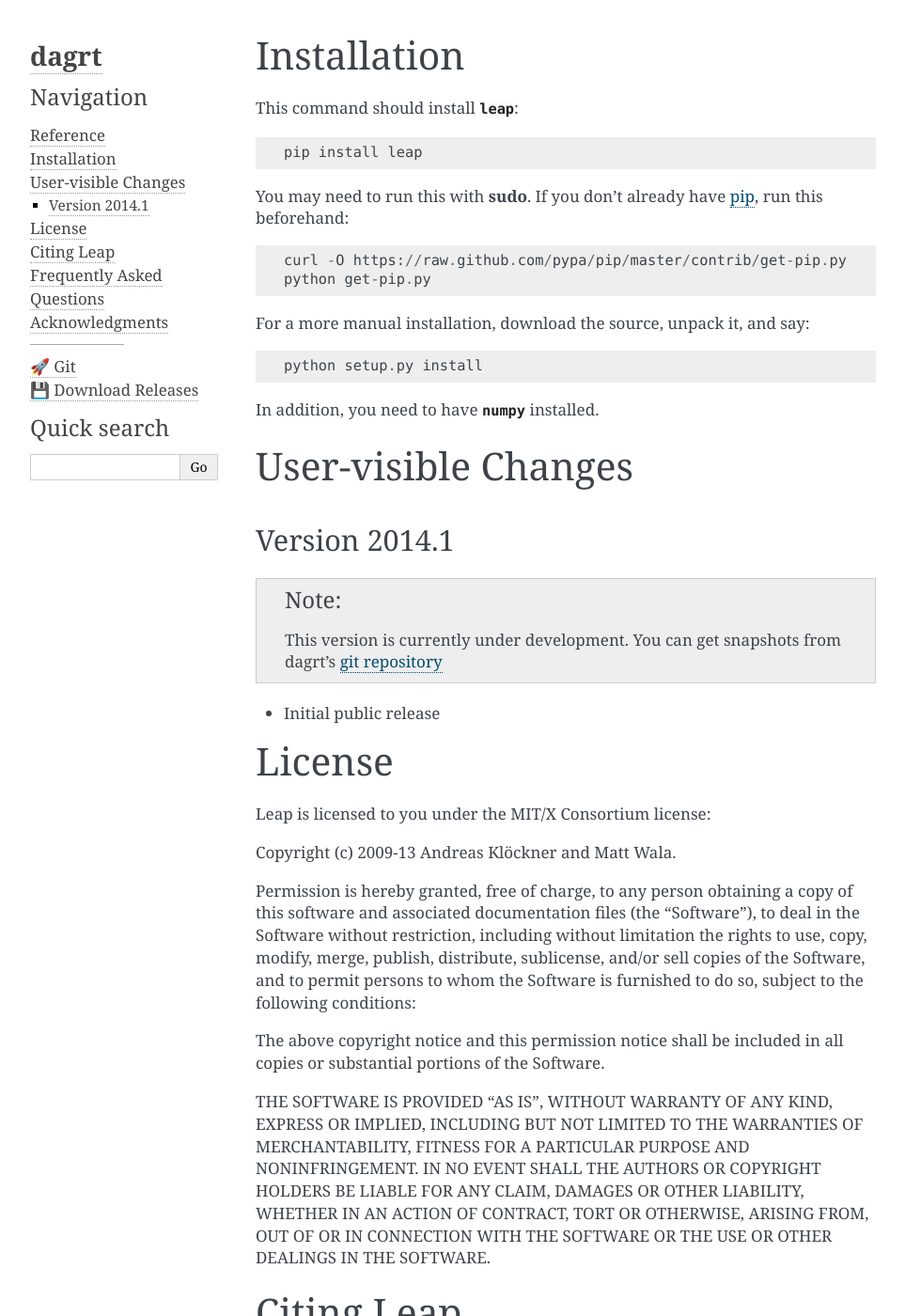
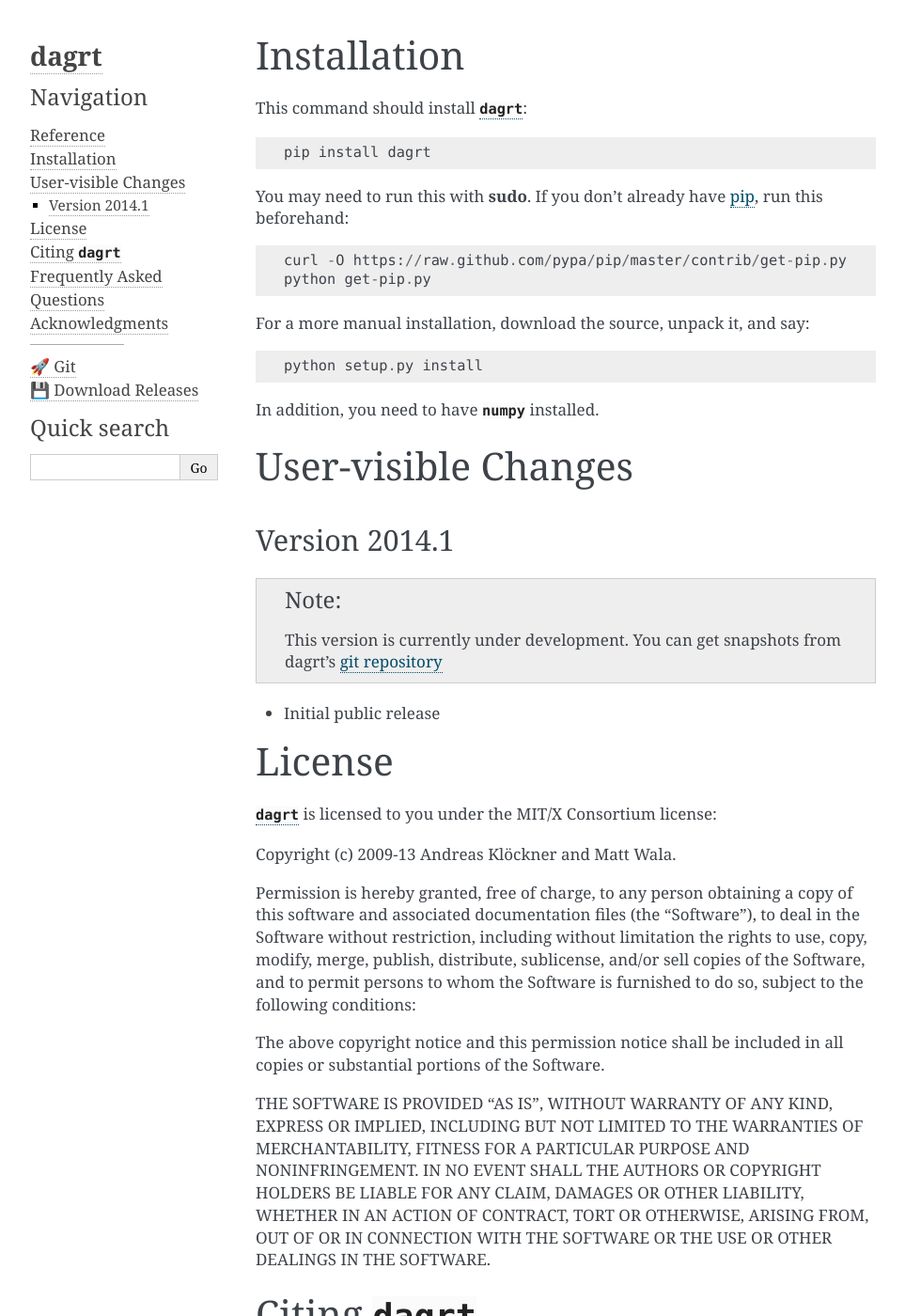
Before and after one commit to inducer/dagrt, a Sphinx documentation site: the page built from doc/misc.rst, in a window 1280 px wide and 1400 px high. Shown: the whole window at 94% size, without its empty margins (148-1111 px from the left). Built offline with Sphinx 7.4.7, drawn with Linux system fonts in a browser that asks for light colours.

Commit message:
Rename remaining instances of leap to dagrt in documentation.

```diff
--- a/doc/index.rst
+++ b/doc/index.rst
@@ -1,4 +1,4 @@
-Welcome to leap's documentation!
+Welcome to dagrt's documentation!
 ================================
 
 TODO: Insert example here.
--- a/doc/misc.rst
+++ b/doc/misc.rst
@@ -1,9 +1,9 @@
 Installation
 ============
 
-This command should install :mod:`leap`::
+This command should install :mod:`dagrt`::
 
-    pip install leap
+    pip install dagrt
 
 You may need to run this with :command:`sudo`.
 If you don't already have `pip <https://pypi.python.org/pypi/pip>`_,
@@ -34,7 +34,7 @@
 License
 =======
 
-Leap is licensed to you under the MIT/X Consortium license:
+:mod:`dagrt` is licensed to you under the MIT/X Consortium license:
 
 Copyright (c) 2009-13 Andreas Klöckner and Matt Wala.
 
@@ -59,8 +59,8 @@
 FROM, OUT OF OR IN CONNECTION WITH THE SOFTWARE OR THE USE OR
 OTHER DEALINGS IN THE SOFTWARE.
 
-Citing Leap
-===========
+Citing :mod:`dagrt`
+===================
 
 TBD
 
```
Also changed, not shown: 3 other files.
